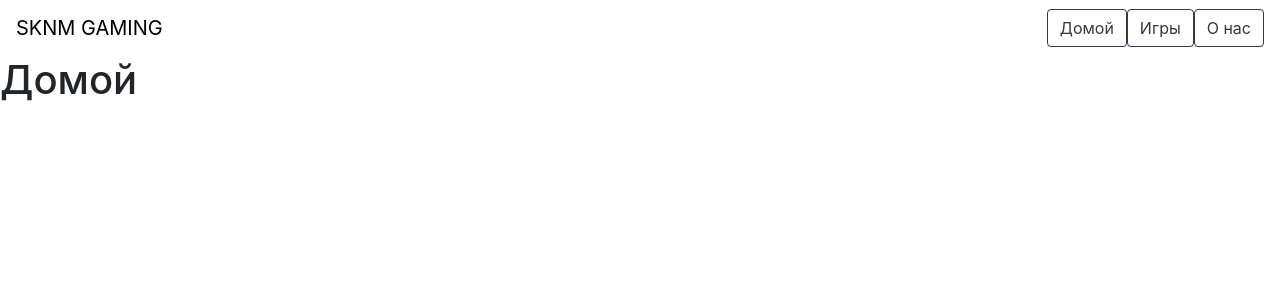
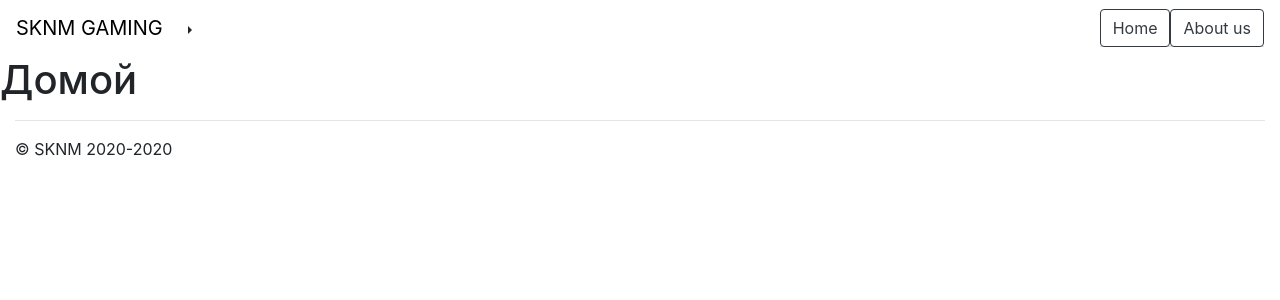
Before and after one commit to OnlinegamesSKNM/mainFile, a Flask app: page / in a window 1280 px wide. Shown: the top 300 px of the page. Run offline with Flask 2, Linux system fonts and the light colour scheme; some libraries are stand-ins or nearby versions.

Commit message:
Update base.html

```diff
--- a/project/templates/base.html
+++ b/project/templates/base.html
@@ -5,24 +5,39 @@
         <meta name="viewport"
         content="width=device-width, user-scalable=no, initial=scale=1.0, maximum-scale=1.0">
         <meta http-equiv="X-UA-Compatible" content="ie=edge">
+        <link rel="SHORTCUT ICON" href="/static/images/SKNM.jpg" type="image/jpg">
         <link rel="stylesheet" href="https://stackpath.bootstrapcdn.com/bootstrap/4.3.1/css/bootstrap.min.css" integrity="sha384-ggOyR0iXCbMQv3Xipma34MD+dH/1fQ784/j6cY/iJTQUOhcWr7x9JvoRxT2MZw1T" crossorigin="anonymous">
+        <script src="https://code.jquery.com/jquery-3.2.1.slim.min.js" integrity="sha384-KJ3o2DKtIkvYIK3UENzmM7KCkRr/rE9/Qpg6aAZGJwFDMVNA/GpGFF93hXpG5KkN" crossorigin="anonymous"></script>
+        <script src="https://cdnjs.cloudflare.com/ajax/libs/popper.js/1.12.9/umd/popper.min.js" integrity="sha384-ApNbgh9B+Y1QKtv3Rn7W3mgPxhU9K/ScQsAP7hUibX39j7fakFPskvXusvfa0b4Q" crossorigin="anonymous"></script>
+        <script src="https://maxcdn.bootstrapcdn.com/bootstrap/4.0.0/js/bootstrap.min.js" integrity="sha384-JZR6Spejh4U02d8jOt6vLEHfe/JQGiRRSQQxSfFWpi1MquVdAyjUar5+76PVCmYl" crossorigin="anonymous"></script>
         {% block title %}{% endblock %}
     </head>
     <body>
         <nav class="navbar navbar-white bg-white">
+
+          <div class="btn-group dropright">
             <a class="navbar-brand" href="#" style="color: rgb(0, 0, 0);">SKNM GAMING</a>
+            <button type="button" class="btn btn-outline-grey dropdown-toggle dropdown-toggle-split" data-toggle="dropdown" aria-haspopup="true" aria-expanded="false">
+              <span class="sr-only">Кнопка раскрывающегося меню</span>
+            </button>
+            <div class="dropdown-menu">
+                  <button class="dropdown-item" type="button"><a class="btn" role="button" href="#">Оставить отзыв</a></button>
+                  <button class="dropdown-item" type="button"><a class="btn" role="button" href="#">Предложить игру</a></button>
+            </div>
+          </div>
+
           <ul class="nav nav-tabs justify-content-end">
               <li class="nav-item">
-                  <a class="btn btn-outline-dark" role="button" href="/">Домой</a>
+                <a class="btn btn-outline-dark" role="button" href="/">Home</a>
               </li>
               <li class="nav-item">
-                  <a class="btn btn-outline-dark" role="button" href="/games">Игры</a>
-                </li>
-                <li class="nav-item">
-                  <a class="btn btn-outline-dark" role="button" href="/about">О нас</a>
+                <a class="btn btn-outline-dark" role="button" href="/about">About us</a>
               </li>
             </ul>
         </nav>
         {% block body %}{% endblock %}
+        <div class="container-fluid">
+          <hr> &copy; SKNM 2020-2020
+        </div>
     </body>
 </html>
```
Lines whose indentation alone changed are shown as unchanged.
